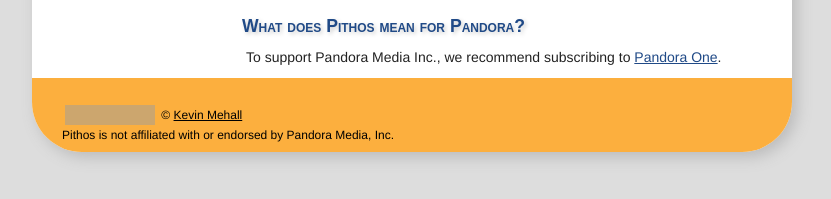
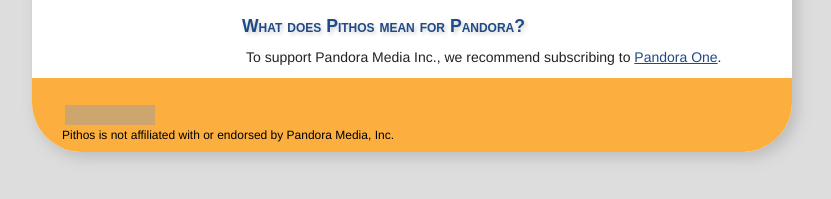
Before and after one commit to pithos/pithos.github.io, a Jekyll site: the page built from index.md, in a window 1280 px wide and 900 px high, scrolled down 1597 px. Shown: the part 668-867 px from the top of the window, without its empty margins (228-1059 px from the left). Built offline with Jekyll 4.4.1, drawn with Linux system fonts in a browser that asks for light colours; grey boxes are pictures that could not be loaded.

Commit message:
Remove my copyright footer
So maybe people stop emailing me directly for Pithos support.

```diff
--- a/_layouts/default.html
+++ b/_layouts/default.html
@@ -23,10 +23,7 @@
 			</div>
 			<div id='ft'>
 				<br />
-				<a rel="license" href="https://creativecommons.org/licenses/by-sa/3.0/us/"><img alt="Creative Commons License" src="https://i.creativecommons.org/l/by-sa/3.0/us/80x15.png" /</a>
-				<a rel="license" href="https://creativecommons.org/licenses/by-sa/3.0/us/">
-				&copy; <a xmlns:cc="https://creativecommons.org/ns#" href="http://splash.kevinmehall.net" property="cc:attributionName" rel="cc:attributionURL">
-				<a href='http://kevinmehall.net' class='link'>Kevin Mehall</a></a>
+				<a rel="license" href="https://creativecommons.org/licenses/by-sa/3.0/us/"><img alt="Creative Commons License" src="https://i.creativecommons.org/l/by-sa/3.0/us/80x15.png" /></a>
 				<br />Pithos is not affiliated with or endorsed by Pandora Media, Inc.
 			</div>
 		</div>
```
